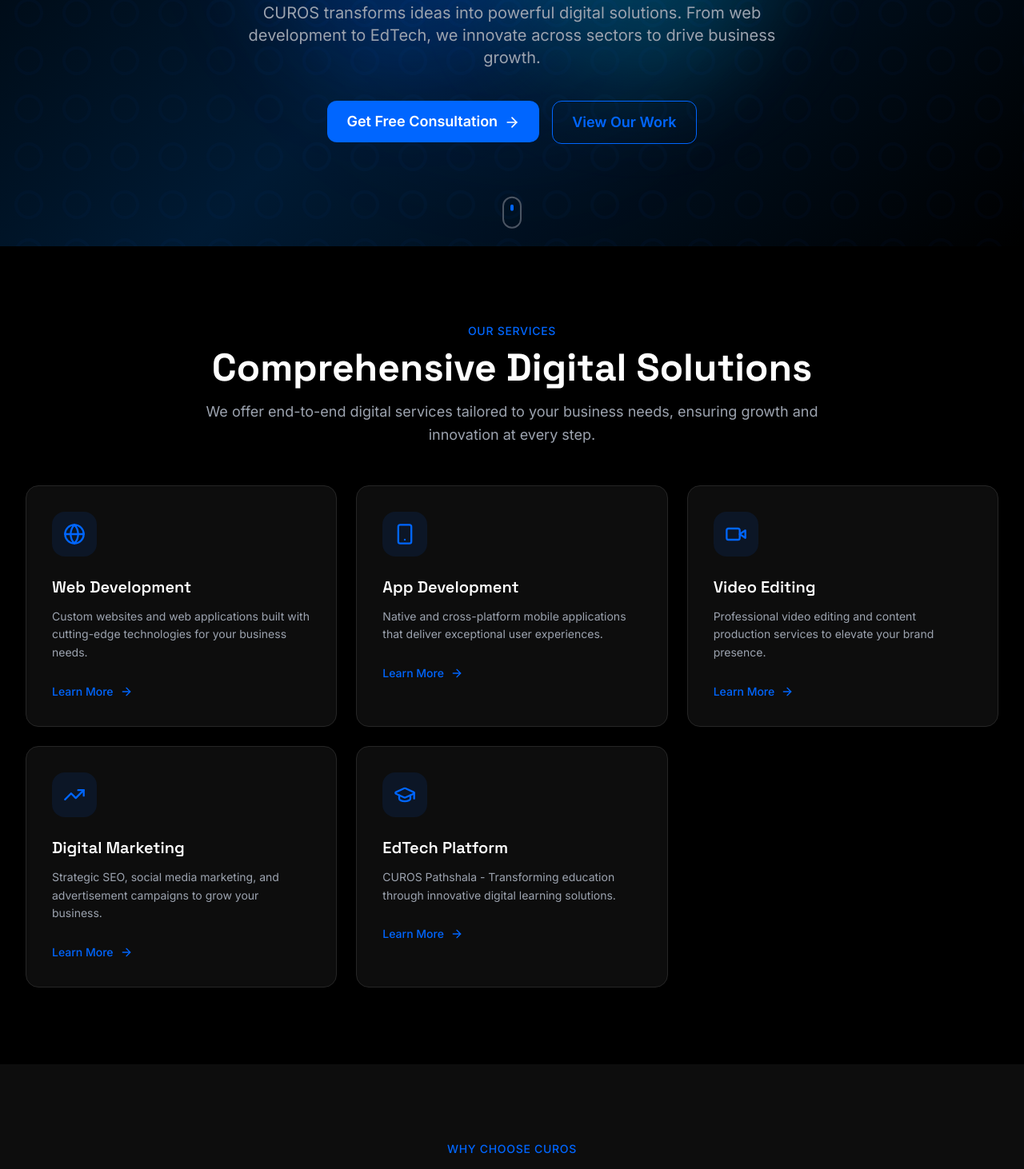
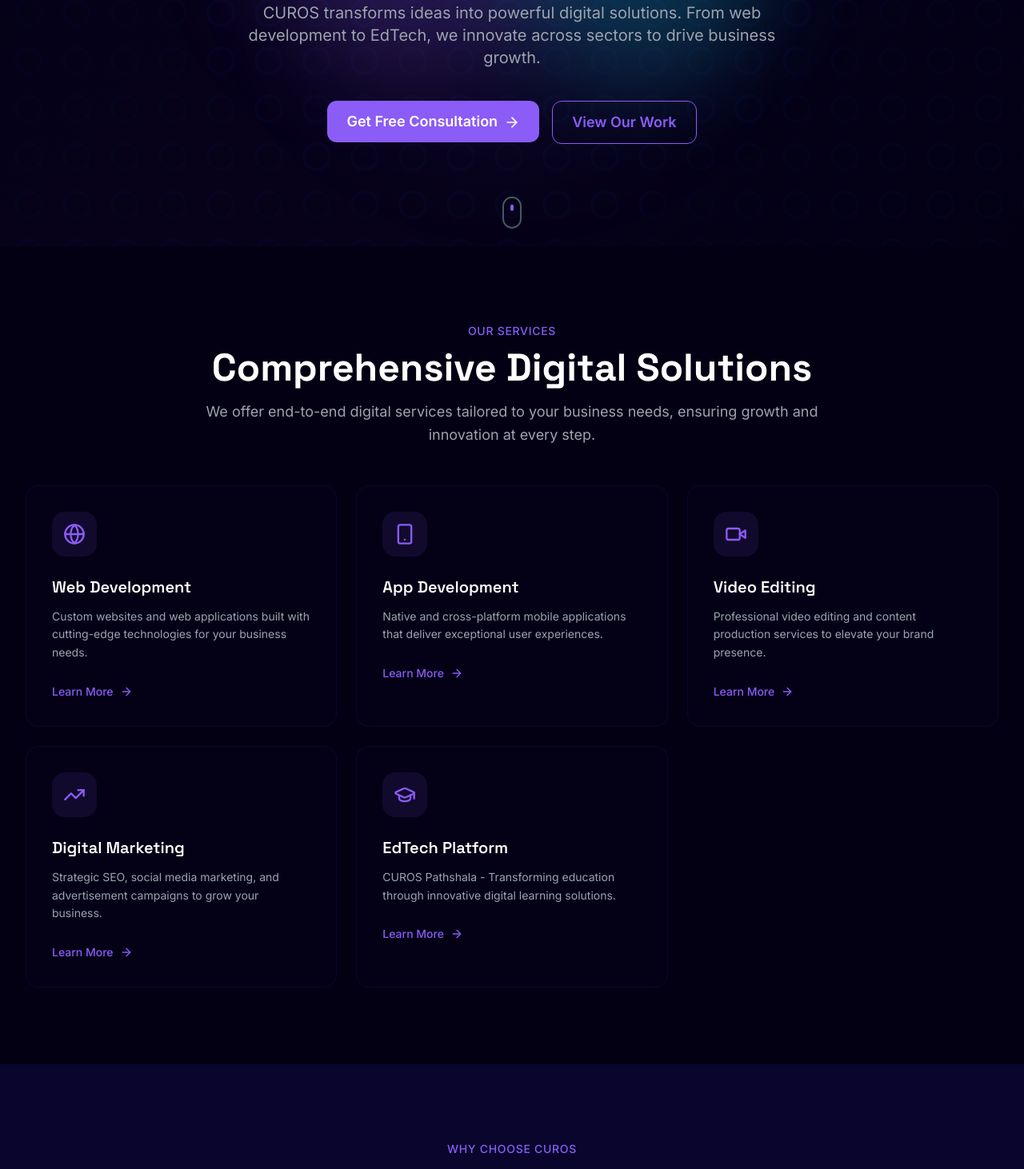
Before and after one commit to Abhishek30kush/curosweb, a React (Vite) app: page / in a window 1280 px wide. Shown: the part 500-1962 px from the top of the page at 80% size. Built offline with nearby package versions, Linux system fonts and the light colour scheme; no server answers.

Commit message:
design: upgrade entire design system to premium Cosmic Cyber Theme

```diff
--- a/src/index.css
+++ b/src/index.css
@@ -14,7 +14,7 @@
 
 body {
   font-family: 'Inter', sans-serif;
-  background-color: #000000;
+  background-color: #030014;
   color: #ffffff;
   overflow-x: hidden;
 }
@@ -25,29 +25,29 @@
 }
 
 ::-webkit-scrollbar-track {
-  background: #0D0D0D;
+  background: #030014;
 }
 
 ::-webkit-scrollbar-thumb {
-  background: #0066FF;
+  background: #8B5CF6;
   border-radius: 4px;
 }
 
 ::-webkit-scrollbar-thumb:hover {
-  background: #3385FF;
+  background: #FF007F;
 }
 
 /* Glassmorphism */
 .glass {
-  background: rgba(0, 0, 0, 0.7);
+  background: rgba(3, 0, 20, 0.75);
   backdrop-filter: blur(20px);
   -webkit-backdrop-filter: blur(20px);
-  border: 1px solid rgba(255, 255, 255, 0.1);
+  border: 1px solid rgba(139, 92, 246, 0.15);
 }
 
 /* Gradient text */
 .gradient-text {
-  background: linear-gradient(135deg, #0066FF 0%, #00D4FF 100%);
+  background: linear-gradient(135deg, #8B5CF6 0%, #FF007F 50%, #00F5FF 100%);
   -webkit-background-clip: text;
   -webkit-text-fill-color: transparent;
   background-clip: text;
@@ -55,16 +55,16 @@
 
 /* Button styles */
 .btn-primary {
-  @apply bg-primary hover:bg-primary-light text-white font-semibold px-6 py-3 rounded-xl transition-all duration-300 hover:shadow-lg hover:shadow-primary/25 hover:scale-105;
+  @apply bg-primary hover:bg-primary-light text-white font-semibold px-6 py-3 rounded-xl transition-all duration-300 hover:shadow-lg hover:shadow-primary/30 hover:scale-105;
 }
 
 .btn-secondary {
-  @apply border border-primary text-primary hover:bg-primary hover:text-white font-semibold px-6 py-3 rounded-xl transition-all duration-300;
+  @apply border border-primary text-primary hover:bg-primary hover:text-white font-semibold px-6 py-3 rounded-xl transition-all duration-300 hover:shadow-lg hover:shadow-primary/10;
 }
 
 /* Card styles */
 .card {
-  @apply bg-dark-200/50 backdrop-blur-sm rounded-2xl border border-dark-300 hover:border-primary/50 transition-all duration-300 hover:shadow-lg hover:shadow-primary/10;
+  @apply bg-dark-50/50 backdrop-blur-md rounded-2xl border border-dark-200/60 hover:border-primary/40 transition-all duration-300 hover:shadow-xl hover:shadow-primary/5;
 }
 
 /* Section padding */
--- a/tailwind.config.js
+++ b/tailwind.config.js
@@ -8,18 +8,19 @@
     extend: {
       colors: {
         primary: {
-          DEFAULT: '#0066FF',
-          light: '#3385FF',
-          dark: '#0052CC',
+          DEFAULT: '#8B5CF6', // Cyber Violet
+          light: '#A78BFA',
+          dark: '#6D28D9',
         },
-        secondary: '#001A33',
-        accent: '#00D4FF',
+        secondary: '#07021a', // Ultra-Deep Violet Void
+        accent: '#00F5FF',    // Laser Cyan
+        highlight: '#FF007F', // Neon Rose / Magenta
         dark: {
-          DEFAULT: '#000000',
-          50: '#0A0A0A',
-          100: '#0D0D0D',
-          200: '#1A1A1A',
-          300: '#262626',
+          DEFAULT: '#030014', // Obsidian Space Background
+          50: '#06031b',
+          100: '#0a052c',
+          200: '#120b3e',
+          300: '#1d1259',
         }
       },
       fontFamily: {
@@ -30,11 +31,12 @@
         'float': 'float 6s ease-in-out infinite',
         'pulse-slow': 'pulse 4s cubic-bezier(0.4, 0, 0.6, 1) infinite',
         'gradient': 'gradient 8s ease infinite',
+        'spin-slow': 'spin 12s linear infinite',
       },
       keyframes: {
         float: {
           '0%, 100%': { transform: 'translateY(0px)' },
-          '50%': { transform: 'translateY(-20px)' },
+          '50%': { transform: 'translateY(-15px)' },
         },
         gradient: {
           '0%, 100%': { backgroundPosition: '0% 50%' },
@@ -43,7 +45,8 @@
       },
       backgroundImage: {
         'gradient-radial': 'radial-gradient(var(--tw-gradient-stops))',
-        'hero-gradient': 'linear-gradient(135deg, #000000 0%, #001A33 50%, #000000 100%)',
+        'hero-gradient': 'linear-gradient(135deg, #030014 0%, #07021a 50%, #030014 100%)',
+        'cosmic-gradient': 'linear-gradient(135deg, #6D28D9 0%, #FF007F 50%, #00F5FF 100%)',
       }
     },
   },
```
